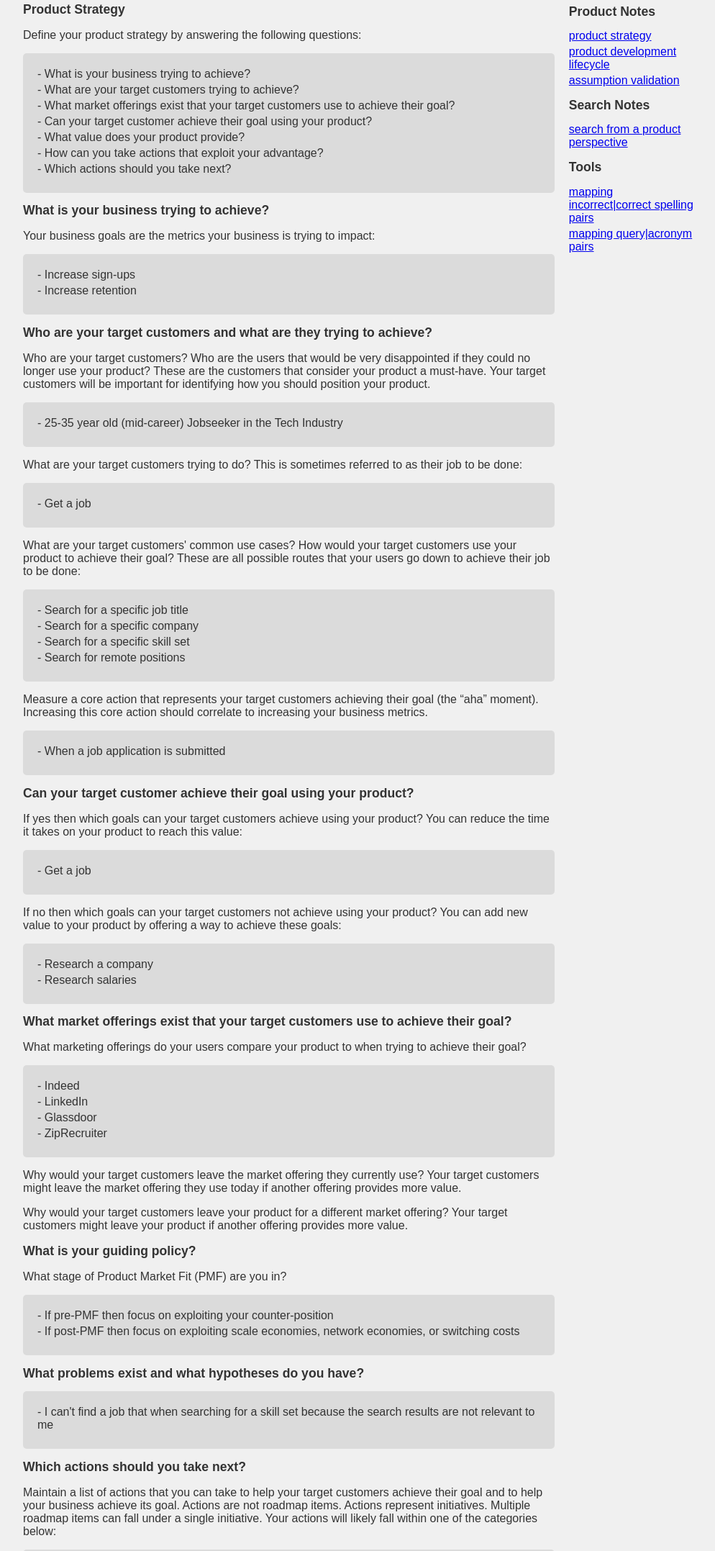
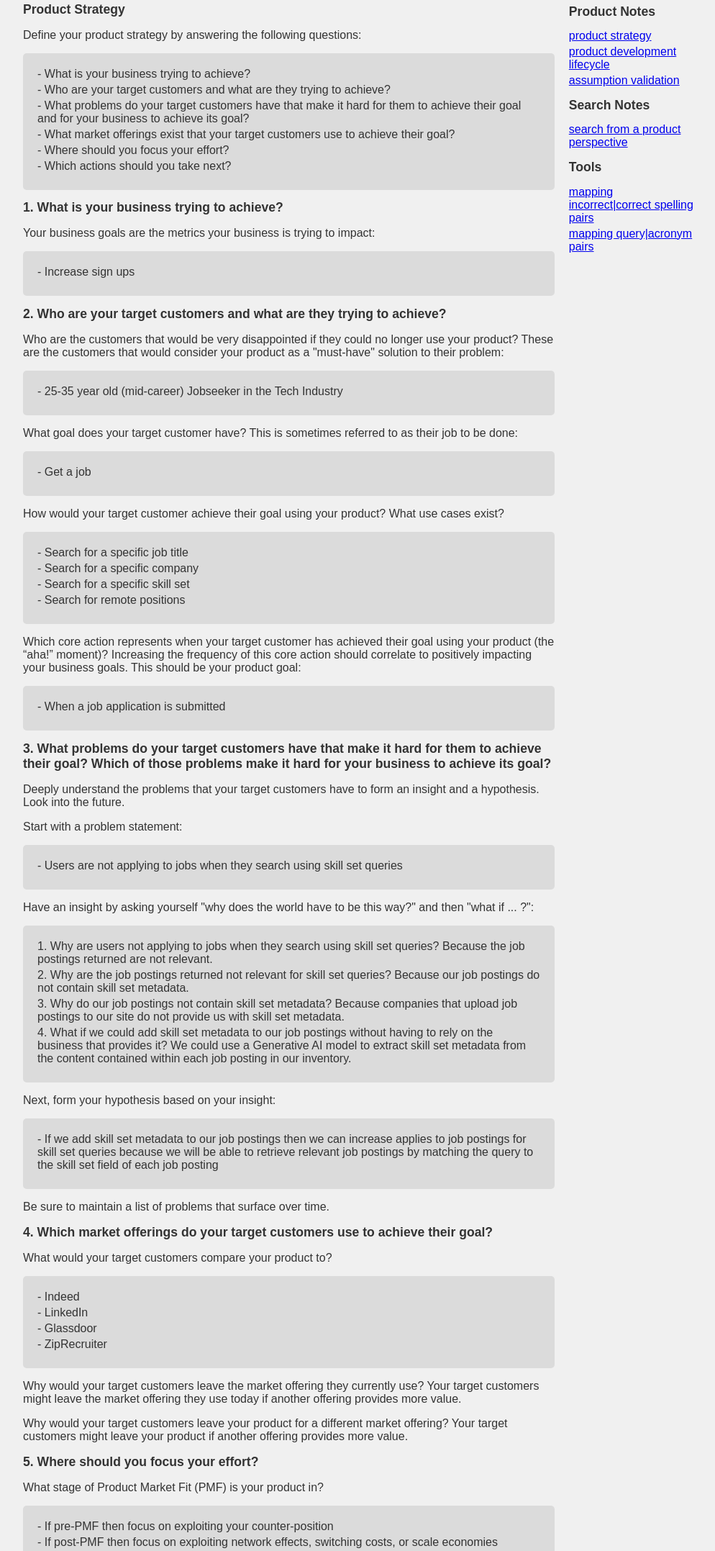
Before and after one commit to patrick-stephens-git/personal-website, a plain HTML site: page posts/product-strategy.html in a window 1280 px wide. Shown: the part 51-2206 px from the top of the page at 72% size, without its empty margins (140-1134 px from the left). Drawn offline with Linux system fonts and the light colour scheme.

Commit message:
Add files via upload

```diff
--- a/posts/product-strategy.html
+++ b/posts/product-strategy.html
@@ -44,36 +44,34 @@
                     <div class="example-content-container">
                         <ul>
                             <li>- What is your business trying to achieve?</li>
-                            <li>- What are your target customers trying to achieve?</li>
+                            <li>- Who are your target customers and what are they trying to achieve?</li>
+                            <li>- What problems do your target customers have that make it hard for them to achieve their goal and for your business to achieve its goal?</li>
                             <li>- What market offerings exist that your target customers use to achieve their goal?</li>
-                            <li>- Can your target customer achieve their goal using your product?</li>
-                            <li>- What value does your product provide?</li>
-                            <li>- How can you take actions that exploit your advantage?</li>
+                            <li>- Where should you focus your effort?</li>
                             <li>- Which actions should you take next?</li>
                         </ul>
                     </div>
-                    <h2>What is your business trying to achieve?</h2>
+                    <h2>1. What is your business trying to achieve?</h2>
                     <p>Your business goals are the metrics your business is trying to impact:</p>
                     <div class="example-content-container">
                         <ul>
-                            <li>- Increase sign-ups</li>
-                            <li>- Increase retention</li>
+                            <li>- Increase sign ups</li>
                         </ul>
                     </div>
-                    <h2>Who are your target customers and what are they trying to achieve?</h2>
-                    <p>Who are your target customers? Who are the users that would be very disappointed if they could no longer use your product? These are the customers that consider your product a must-have. Your target customers will be important for identifying how you should position your product.</p>
+                    <h2>2. Who are your target customers and what are they trying to achieve?</h2>
+                    <p>Who are the customers that would be very disappointed if they could no longer use your product? These are the customers that would consider your product as a "must-have" solution to their problem:</p>
                     <div class="example-content-container">
                         <ul>
                             <li>- 25-35 year old (mid-career) Jobseeker in the Tech Industry</li>
                         </ul>
                     </div>
-                    <p>What are your target customers trying to do? This is sometimes referred to as their job to be done:</p>
+                    <p>What goal does your target customer have? This is sometimes referred to as their job to be done:</p>
                         <div class="example-content-container">
                             <ul>
                                 <li>- Get a job</li>
                             </ul>
                         </div>
-                    <p>What are your target customers' common use cases? How would your target customers use your product to achieve their goal? These are all possible routes that your users go down to achieve their job to be done:</p>
+                    <p>How would your target customer achieve their goal using your product? What use cases exist?</p>
                     <div class="example-content-container">
                         <ul>
                             <li>- Search for a specific job title</li>
@@ -82,28 +80,38 @@
                             <li>- Search for remote positions</li>
                         </ul>
                     </div>
-                    <p>Measure a core action that represents your target customers achieving their goal (the “aha” moment). Increasing this core action should correlate to increasing your business metrics.</p>
+                    <p>Which core action represents when your target customer has achieved their goal using your product (the “aha!” moment)? Increasing the frequency of this core action should correlate to positively impacting your business goals. This should be your product goal:</p>
                     <div class="example-content-container">
                         <ul>
                             <li>- When a job application is submitted</li>
                         </ul>
                     </div>
-                    <h2>Can your target customer achieve their goal using your product?</h2>
-                    <p>If yes then which goals can your target customers achieve using your product? You can reduce the time it takes on your product to reach this value:</p>
+                    <h2>3. What problems do your target customers have that make it hard for them to achieve their goal? Which of those problems make it hard for your business to achieve its goal?</h2>
+                    <p>Deeply understand the problems that your target customers have to form an insight and a hypothesis. Look into the future.</p>
+                    <p>Start with a problem statement:</p>
                     <div class="example-content-container">
                         <ul>
-                            <li>- Get a job</li>
+                            <li>- Users are not applying to jobs when they search using skill set queries</li>
                         </ul>
                     </div>
-                    <p>If no then which goals can your target customers not achieve using your product? You can add new value to your product by offering a way to achieve these goals:</p>
+                    <p>Have an insight by asking yourself "why does the world have to be this way?" and then "what if ... ?":</p>
                     <div class="example-content-container">
                         <ul>
-                            <li>- Research a company</li>
-                            <li>- Research salaries</li>
+                            <li>1. Why are users not applying to jobs when they search using skill set queries? Because the job postings returned are not relevant.</li>
+                            <li>2. Why are the job postings returned not relevant for skill set queries? Because our job postings do not contain skill set metadata.</li>
+                            <li>3. Why do our job postings not contain skill set metadata? Because companies that upload job postings to our site do not provide us with skill set metadata.</li>
+                            <li>4. What if we could add skill set metadata to our job postings without having to rely on the business that provides it? We could use a Generative AI model to extract skill set metadata from the content contained within each job posting in our inventory.</li>
                         </ul>
                     </div>
-                    <h2>What market offerings exist that your target customers use to achieve their goal?</h2>
-                    <p>What marketing offerings do your users compare your product to when trying to achieve their goal?</p>
+                    <p>Next, form your hypothesis based on your insight:</p>
+                    <div class="example-content-container">
+                        <ul>
+                            <li>- If we add skill set metadata to our job postings then we can increase applies to job postings for skill set queries because we will be able to retrieve relevant job postings by matching the query to the skill set field of each job posting</li>
+                        </ul>
+                    </div>
+                    <p>Be sure to maintain a list of problems that surface over time.</p>
+                    <h2>4. Which market offerings do your target customers use to achieve their goal?</h2>
+                    <p>What would your target customers compare your product to?</p>
                     <div class="example-content-container">
                         <ul>
                             <li>- Indeed</li>
@@ -114,30 +122,26 @@
                     </div>
                     <p>Why would your target customers leave the market offering they currently use? Your target customers might leave the market offering they use today if another offering provides more value.</p>
                     <p>Why would your target customers leave your product for a different market offering? Your target customers might leave your product if another offering provides more value.</p>
-                    <h2>What is your guiding policy?</h2>
-                    <p>What stage of Product Market Fit (PMF) are you in?</p>
+                    <h2>5. Where should you focus your effort?</h2>
+                    <p>What stage of Product Market Fit (PMF) is your product in?</p>
                     <div class="example-content-container">
                         <ul>
                             <li>- If pre-PMF then focus on exploiting your counter-position</li>
-                            <li>- If post-PMF then focus on exploiting scale economies, network economies, or switching costs</li>
+                            <li>- If post-PMF then focus on exploiting network effects, switching costs, or scale economies</li>
                         </ul>
                     </div>
-                    <h2>What problems exist and what hypotheses do you have?</h2>
-                    <div class="example-content-container">
-                        <ul>
-                            <li>- I can't find a job that when searching for a skill set because the search results are not relevant to me</li>
-                        </ul>
-                    </div>
-                    <h2>Which actions should you take next?</h2>
-                    <p>Maintain a list of actions that you can take to help your target customers achieve their goal and to help your business achieve its goal. Actions are not roadmap items. Actions represent initiatives. Multiple roadmap items can fall under a single initiative. Your actions will likely fall within one of the categories below:</p>
+                    <p>In this example let's assume we are post-PMF. We will want to focus our effort on the network effects of job applications being submitted (this is also our "aha!" moment). A job application being submitted can be used as a signal that this job posting is high quality, which then improves the quality of our search results for all future users.</p>
+                    <h2>6. Which actions should you take next? (Initiatives)</h2>
+                    <p>By now you know your business goals and the goals of your target customers. You understand the market and how you can acquire customers that use other market offerings to achieve their goals. You have a list of problems you could solve and hypotheses to solve them. And you know where to focus your effort. What actions are you going to take that will help your target customers achieve their goal while helping your business achieve its goal?</p>
+                    <p>Actions are not roadmap items. Actions represent initiatives you're going to work on. Multiple roadmap items can fall under a single initiative. Your actions will likely fall within one of the categories below:</p>
                     <div class="example-content-container">
                         <ul>
                             <li>- Add new value by building a way for your target customers to achieve their goal using your product; increase user acquisition</li>
-                            <li>- Reduce time to established value by removing friction in the user task flow leading up to the core action representing the “aha” moment (double down on your existing value); increase user retention</li>
+                            <li>- Reduce time to established value by removing friction in the user task flow leading up to the core action representing the “aha!” moment (double down on your existing value); increase user retention</li>
                             <li>- Scale established value if justified by ROI; increase user acquisition and retention</li>
                         </ul>
                     </div>
-                    <p>Categorize the list by whether or not an action can exploit an advantage. Rerank the list by which actions are estimated to have the most impact on your business goals if worked on. Now that you have a list of prioritized actions to work on next it's time to start the <a href="/posts/product-development-lifecycle.html">product development lifecycle</a>.</p>
+                    <p>Now that you have a list of actions to work on next it's time to start the <a href="/posts/product-development-lifecycle.html">product development lifecycle</a>.</p>
                     <div class="global-feedback-request-container" id="global-feedback-request-container">
                         <!-- global-feedback-request.js will execute here -->
                     </div>
```
Also changed, not shown: posts/product-development-lifecycle.html (+30 -14 lines).
